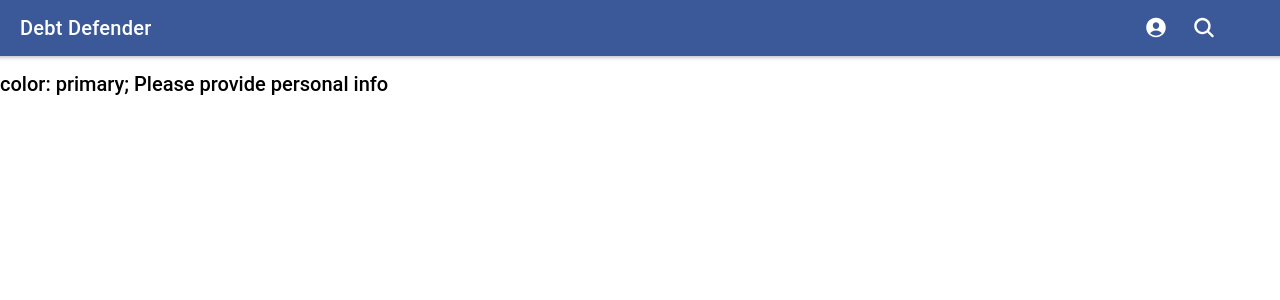
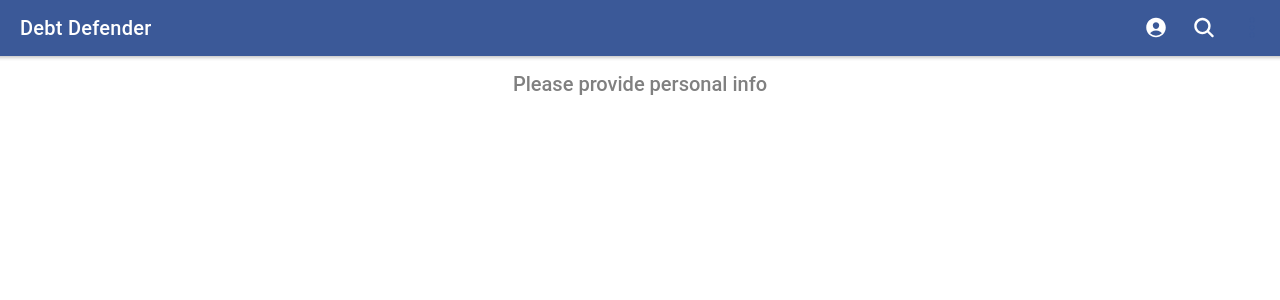
Before and after one commit to casebriscoe/Debt-Defender, a React (Create React App) app: page / in a window 1280 px wide. Shown: the top 300 px of the page. Built offline with nearby package versions, Linux system fonts and the light colour scheme.

Commit message:
changed color of infopromt

```diff
--- a/src/components/NavBar/AppNavBar.component.css
+++ b/src/components/NavBar/AppNavBar.component.css
@@ -0,0 +1,4 @@
+#info-prompt{
+    color: grey;
+    text-align: center;
+}
--- a/src/pages/StudentForm/StudentForm.page.tsx
+++ b/src/pages/StudentForm/StudentForm.page.tsx
@@ -10,8 +10,7 @@ export default function StudentFormPage() {
        </IonHeader>
         <IonContent>
 
-        <h4>
-            color: primary;
+        <h4 id="info-prompt">
             Please provide personal info
         </h4>
         </IonContent>
```
